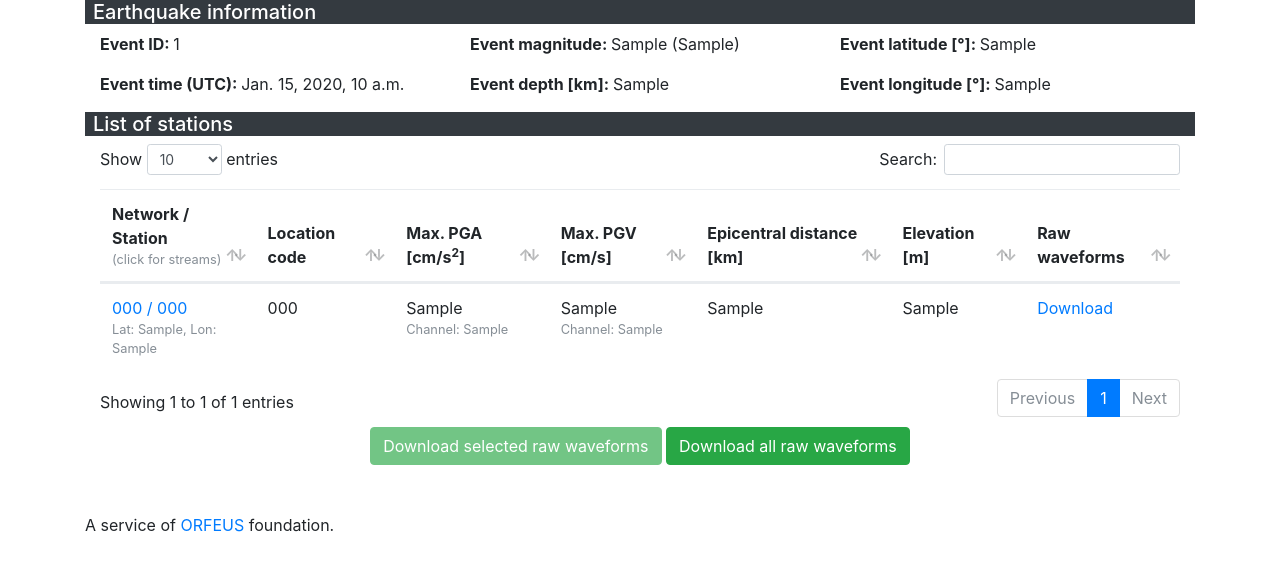
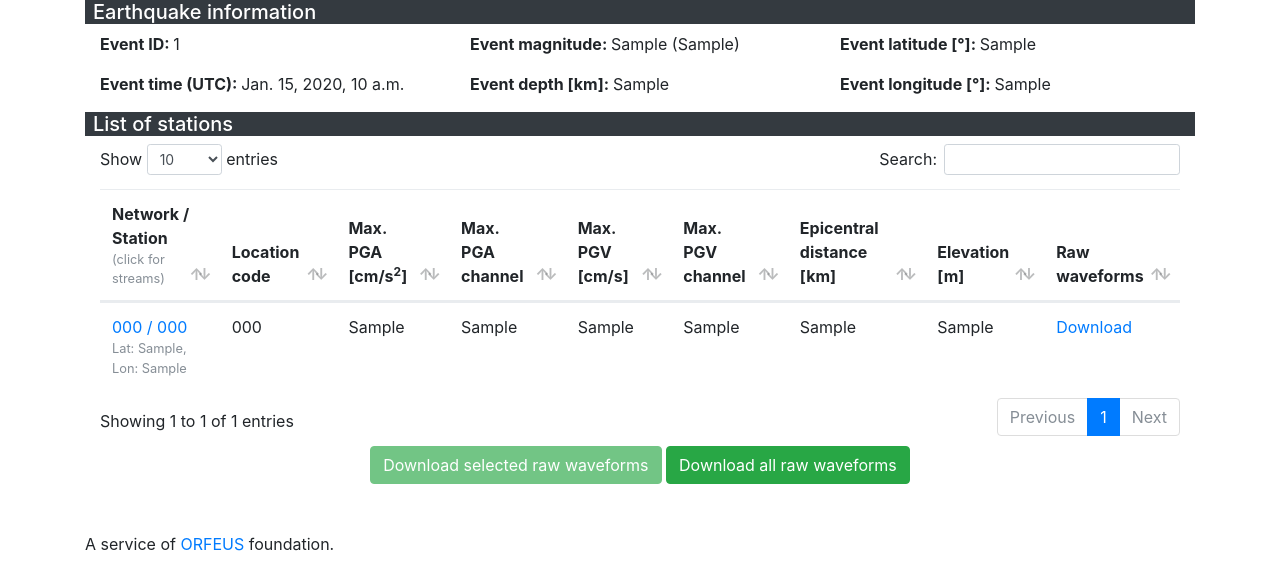
Before and after one commit to EIDA/rrsm, a Django app: template src/rrsm/templates/event_details.html in a window 1280 px wide. Shown: the part 1098-1670 px from the top of the page. Before the commit the page ends 1630 px from the top, so only its background shows below. Run offline with Django 3.2, Linux system fonts and the light colour scheme; the template is opened without the code that fills it: most values are stand-ins (such as "Sample title", 1, 10 or a date in 2020); parts of the project's set-up code (start-up, migrations or seed data) failed here and were passed over; some libraries are stand-ins or nearby versions.

Commit message:
WIP Issue #2 Moved PGA and PGV channel info to separate column because otherwise data was sorted as string

```diff
--- a/src/rrsm/templates/event_details.html
+++ b/src/rrsm/templates/event_details.html
@@ -128,7 +128,9 @@
                     </th>
                     <th>Location code</th>
                     <th>Max. PGA [cm/s<sup>2</sup>]</th>
+                    <th>Max. PGA channel</th>
                     <th>Max. PGV [cm/s]</th>
+                    <th>Max. PGV channel</th>
                     <th>Epicentral distance [km]</th>
                     <th>Elevation [m]</th>
                     <th>Raw waveforms</th>
@@ -147,12 +149,12 @@
                     <td>{{ s.location_code }}</td>
                     <td>
                         {{ s.get_max_pga.0 }}
-                        <small class="text-muted d-block">Channel: {{ s.get_max_pga.1 }}</small>
                     </td>
+                    <td>{{ s.get_max_pga.1 }}</td>
                     <td>
                         {{ s.get_max_pgv.0 }}
-                        <small class="text-muted d-block">Channel: {{ s.get_max_pgv.1 }}</small>
                     </td>
+                    <td>{{ s.get_max_pgv.1 }}</td>
                     <td>{{ s.get_epicentral_distance }}</td>
                     <td>{{ s.station_elevation }}</td>
                     <td><a href="{{ s.dataselect_url }}">Download</a></td>
```
